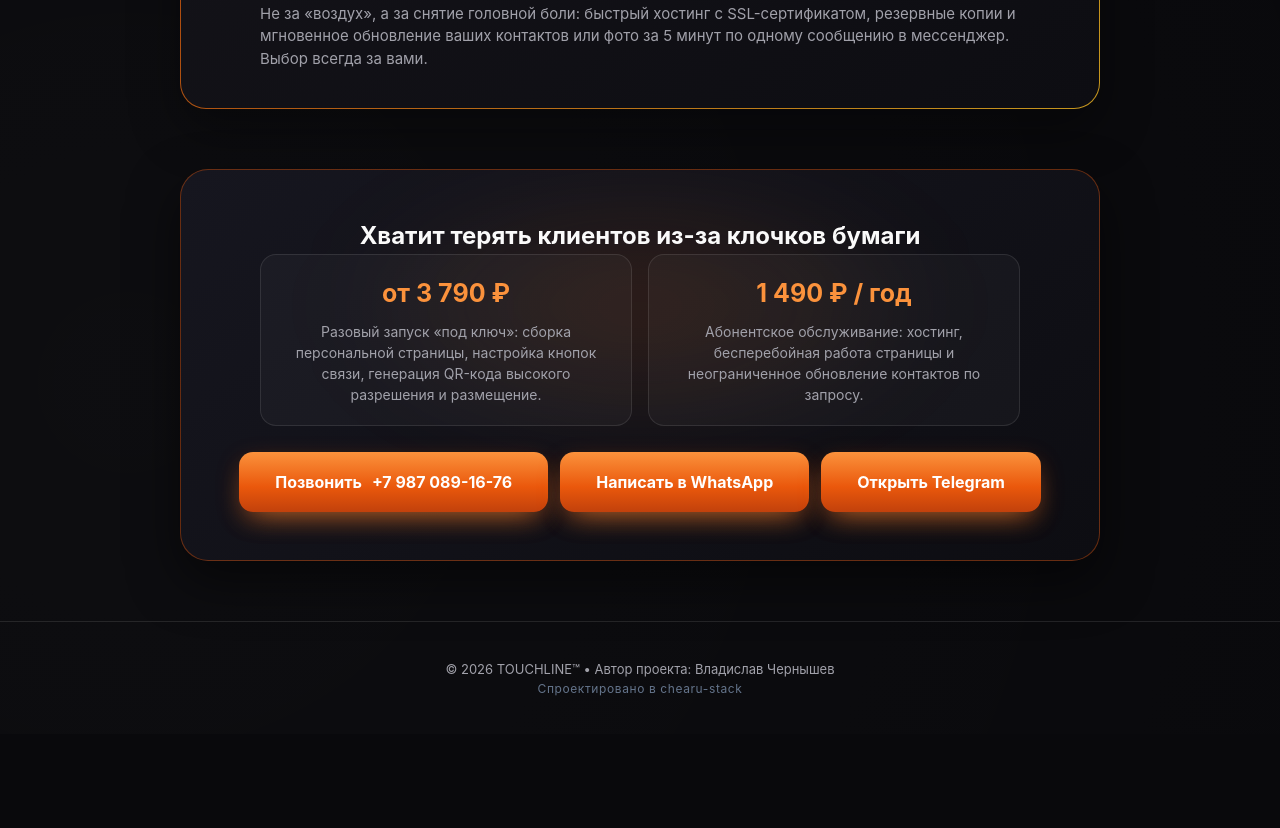
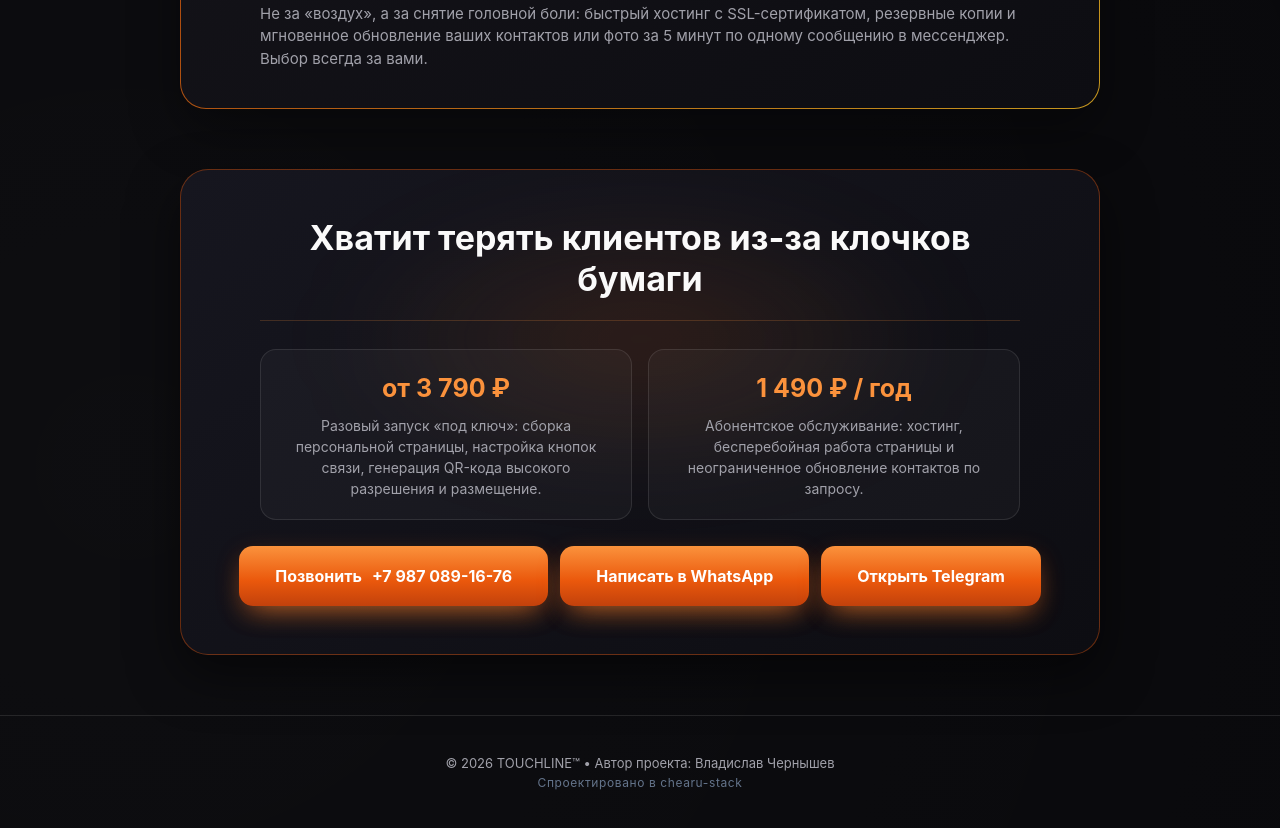
Before and after one commit to chearu-stack/touchline, a plain HTML site: page index.html in a window 1280 px wide. Shown: the part 2780-3608 px from the top of the page. Before the commit the page ends 3514 px from the top, so only its background shows below. Drawn offline with Linux system fonts and the light colour scheme.

Commit message:
Add spacing to pricing heading

```diff
--- a/style.css
+++ b/style.css
@@ -972,6 +972,15 @@ body:not(.system-page) .ownership-box h2 {
   line-height: 1.2;
 }
 
+body:not(.system-page) .price-box h2 {
+  max-width: 760px;
+  margin: 0 auto 28px;
+  padding-bottom: 20px;
+  border-bottom: 1px solid rgba(251, 146, 60, 0.2);
+  font-size: clamp(24px, 3.5vw, 34px);
+  line-height: 1.2;
+}
+
 body:not(.system-page) .ownership-intro,
 body:not(.system-page) .ownership-outro {
   max-width: 760px;
```
